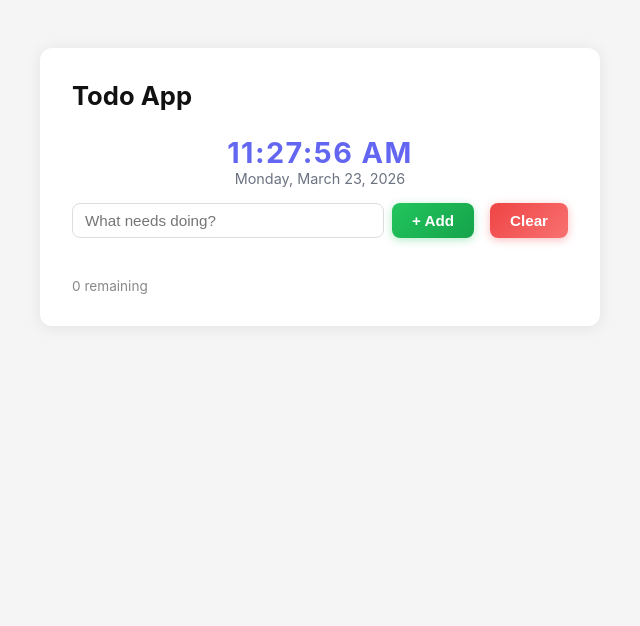
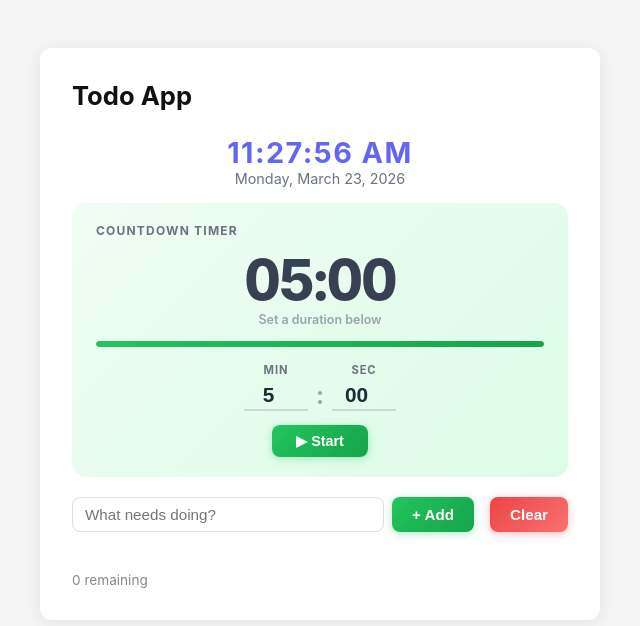
Before and after one commit to thedineshbabu/todo-app, a React (Vite) app: page / in a window 1280 px wide. Shown: the top 626 px of the page, without its empty margins (320-960 px from the left). Built offline with nearby package versions, Linux system fonts and the light colour scheme.

Commit message:
agent(TASK-92): Build  A Countdown section

```diff
--- a/src/App.tsx
+++ b/src/App.tsx
@@ -5,14 +5,58 @@ export default function App() {
   const [text, setText] = useState("");
   const [addHovered, setAddHovered] = useState(false);
   const [clearHovered, setClearHovered] = useState(false);
-  const [deleteHoveredId, setDeleteHoveredId] = useState<number | null>(null);
-  const [todos, setTodos] = useState<any[]>([]);
+const [todos, setTodos] = useState<any[]>([]);
   const [now, setNow] = useState(new Date());
+
+  // Countdown state
+  const [cdMinutes, setCdMinutes] = useState("5");
+  const [cdSeconds, setCdSeconds] = useState("00");
+  const [cdRemaining, setCdRemaining] = useState<number | null>(null);
+  const [cdRunning, setCdRunning] = useState(false);
+  const [cdFinished, setCdFinished] = useState(false);
 
   useEffect(() => {
     const timer = setInterval(() => setNow(new Date()), 1000);
     return () => clearInterval(timer);
   }, []);
+
+  useEffect(() => {
+    if (!cdRunning) return;
+    if (cdRemaining === 0) {
+      setCdRunning(false);
+      setCdFinished(true);
+      return;
+    }
+    const tick = setInterval(() => {
+      setCdRemaining((prev) => (prev !== null && prev > 0 ? prev - 1 : 0));
+    }, 1000);
+    return () => clearInterval(tick);
+  }, [cdRunning, cdRemaining]);
+
+  function startCountdown() {
+    const mins = parseInt(cdMinutes, 10) || 0;
+    const secs = parseInt(cdSeconds, 10) || 0;
+    const total = mins * 60 + secs;
+    if (total <= 0) return;
+    setCdRemaining(total);
+    setCdFinished(false);
+    setCdRunning(true);
+  }
+
+  function pauseResumeCountdown() {
+    setCdRunning((r) => !r);
+  }
+
+  function resetCountdown() {
+    setCdRunning(false);
+    setCdRemaining(null);
+    setCdFinished(false);
+  }
+
+  const cdDisplayMins = cdRemaining !== null ? Math.floor(cdRemaining / 60) : parseInt(cdMinutes, 10) || 0;
+  const cdDisplaySecs = cdRemaining !== null ? cdRemaining % 60 : parseInt(cdSeconds, 10) || 0;
+  const cdTotal = (parseInt(cdMinutes, 10) || 0) * 60 + (parseInt(cdSeconds, 10) || 0);
+  const cdProgress = cdRemaining !== null && cdTotal > 0 ? cdRemaining / cdTotal : 1;
 
   const clockTime = now.toLocaleTimeString("en-US", {
     timeZone: "America/New_York",
@@ -70,6 +114,134 @@ export default function App() {
         <div style={{ fontSize: "1.8rem", fontWeight: 700, letterSpacing: "0.05em" }}>{clockTime}</div>
         <div style={{ fontSize: "0.9rem", color: "#6b7280" }}>{clockDate}</div>
       </div>
+      {/* Countdown Section */}
+      <div style={{
+        background: cdFinished ? "linear-gradient(135deg, #fef2f2, #fee2e2)" : "linear-gradient(135deg, #f0fdf4, #dcfce7)",
+        borderRadius: "14px",
+        padding: "20px 24px",
+        marginBottom: "20px",
+        transition: "background 0.4s ease",
+      }}>
+        <div style={{ fontSize: "0.75rem", fontWeight: 700, letterSpacing: "0.1em", textTransform: "uppercase", color: "#6b7280", marginBottom: "14px" }}>
+          Countdown Timer
+        </div>
+
+        {/* Big timer display */}
+        <div style={{
+          textAlign: "center",
+          fontSize: "3.5rem",
+          fontWeight: 800,
+          letterSpacing: "-0.03em",
+          color: cdFinished ? "#b91c1c" : cdRunning ? "#15803d" : "#374151",
+          lineHeight: 1,
+          marginBottom: "4px",
+          fontVariantNumeric: "tabular-nums",
+          transition: "color 0.3s ease",
+        }}>
+          {String(cdDisplayMins).padStart(2, "0")}:{String(cdDisplaySecs).padStart(2, "0")}
+        </div>
+
+        {/* Status label */}
+        <div style={{ textAlign: "center", fontSize: "0.78rem", fontWeight: 600, color: cdFinished ? "#ef4444" : cdRunning ? "#16a34a" : "#9ca3af", marginBottom: "14px", minHeight: "1.2em" }}>
+          {cdFinished ? "Time's up!" : cdRunning ? "Running…" : cdRemaining !== null ? "Paused" : "Set a duration below"}
+        </div>
+
+        {/* Progress bar */}
+        <div style={{ background: "#e5e7eb", borderRadius: "99px", height: "6px", marginBottom: "16px", overflow: "hidden" }}>
+          <div style={{
+            height: "100%",
+            borderRadius: "99px",
+            width: `${cdProgress * 100}%`,
+            background: cdFinished ? "#ef4444" : "linear-gradient(90deg, #22c55e, #16a34a)",
+            transition: "width 1s linear, background 0.3s ease",
+          }} />
+        </div>
+
+        {/* Input row — only shown when not running */}
+        {cdRemaining === null && (
+          <div style={{ display: "flex", gap: "8px", justifyContent: "center", marginBottom: "14px", alignItems: "center" }}>
+            <div style={{ display: "flex", flexDirection: "column", alignItems: "center", gap: "4px" }}>
+              <label style={{ fontSize: "0.7rem", fontWeight: 700, color: "#6b7280", textTransform: "uppercase", letterSpacing: "0.08em" }}>Min</label>
+              <input
+                type="number"
+                min="0"
+                max="99"
+                value={cdMinutes}
+                onChange={(e) => setCdMinutes(e.target.value)}
+                style={{
+                  width: "64px", textAlign: "center", fontSize: "1.3rem", fontWeight: 700,
+                  border: "none", borderBottom: "2px solid #d1d5db", background: "transparent",
+                  outline: "none", color: "#1f2937", padding: "2px 0",
+                }}
+              />
+            </div>
+            <div style={{ fontSize: "1.5rem", fontWeight: 700, color: "#9ca3af", paddingTop: "16px" }}>:</div>
+            <div style={{ display: "flex", flexDirection: "column", alignItems: "center", gap: "4px" }}>
+              <label style={{ fontSize: "0.7rem", fontWeight: 700, color: "#6b7280", textTransform: "uppercase", letterSpacing: "0.08em" }}>Sec</label>
+              <input
+                type="number"
+                min="0"
+                max="59"
+                value={cdSeconds}
+                onChange={(e) => setCdSeconds(e.target.value)}
+                style={{
+                  width: "64px", textAlign: "center", fontSize: "1.3rem", fontWeight: 700,
+                  border: "none", borderBottom: "2px solid #d1d5db", background: "transparent",
+                  outline: "none", color: "#1f2937", padding: "2px 0",
+                }}
+              />
+            </div>
+          </div>
+        )}
+
+        {/* Controls */}
+        <div style={{ display: "flex", gap: "8px", justifyContent: "center" }}>
+          {cdRemaining === null ? (
+            <button
+              type="button"
+              onClick={startCountdown}
+              style={{
+                background: "linear-gradient(135deg, #22c55e, #16a34a)",
+                color: "#fff", border: "none", borderRadius: "8px",
+                padding: "8px 24px", fontWeight: 600, fontSize: "0.9rem",
+                cursor: "pointer", boxShadow: "0 2px 8px rgba(34,197,94,0.35)",
+              }}
+            >
+              ▶ Start
+            </button>
+          ) : (
+            <button
+              type="button"
+              onClick={pauseResumeCountdown}
+              style={{
+                background: cdRunning
+                  ? "linear-gradient(135deg, #f59e0b, #d97706)"
+                  : "linear-gradient(135deg, #22c55e, #16a34a)",
+                color: "#fff", border: "none", borderRadius: "8px",
+                padding: "8px 24px", fontWeight: 600, fontSize: "0.9rem",
+                cursor: "pointer", boxShadow: "0 2px 8px rgba(0,0,0,0.15)",
+              }}
+            >
+              {cdRunning ? "⏸ Pause" : "▶ Resume"}
+            </button>
+          )}
+          {cdRemaining !== null && (
+            <button
+              type="button"
+              onClick={resetCountdown}
+              style={{
+                background: "linear-gradient(135deg, #6b7280, #4b5563)",
+                color: "#fff", border: "none", borderRadius: "8px",
+                padding: "8px 20px", fontWeight: 600, fontSize: "0.9rem",
+                cursor: "pointer", boxShadow: "0 2px 8px rgba(0,0,0,0.15)",
+              }}
+            >
+              ↺ Reset
+            </button>
+          )}
+        </div>
+      </div>
+
       <div className="input-row">
         <input
           type="text"
```
